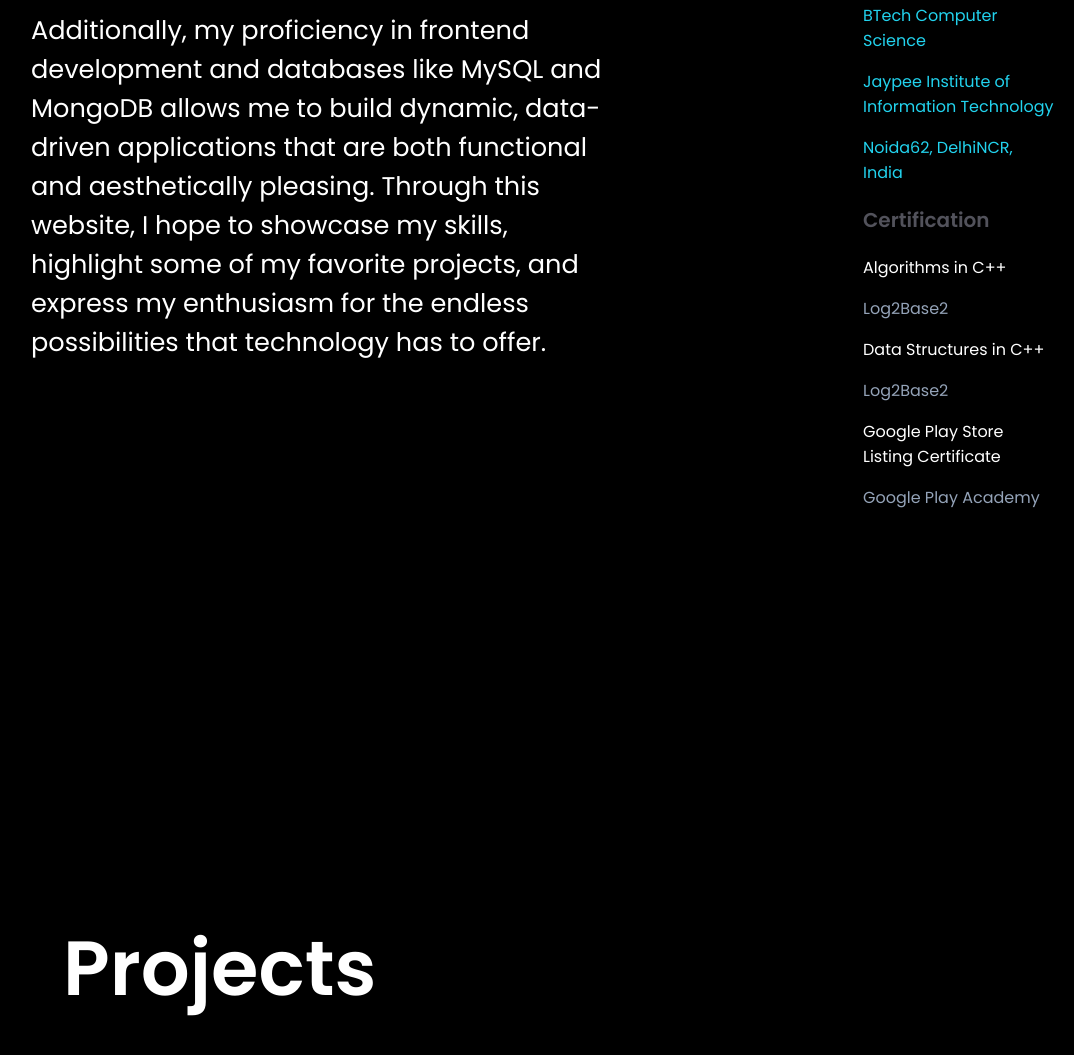
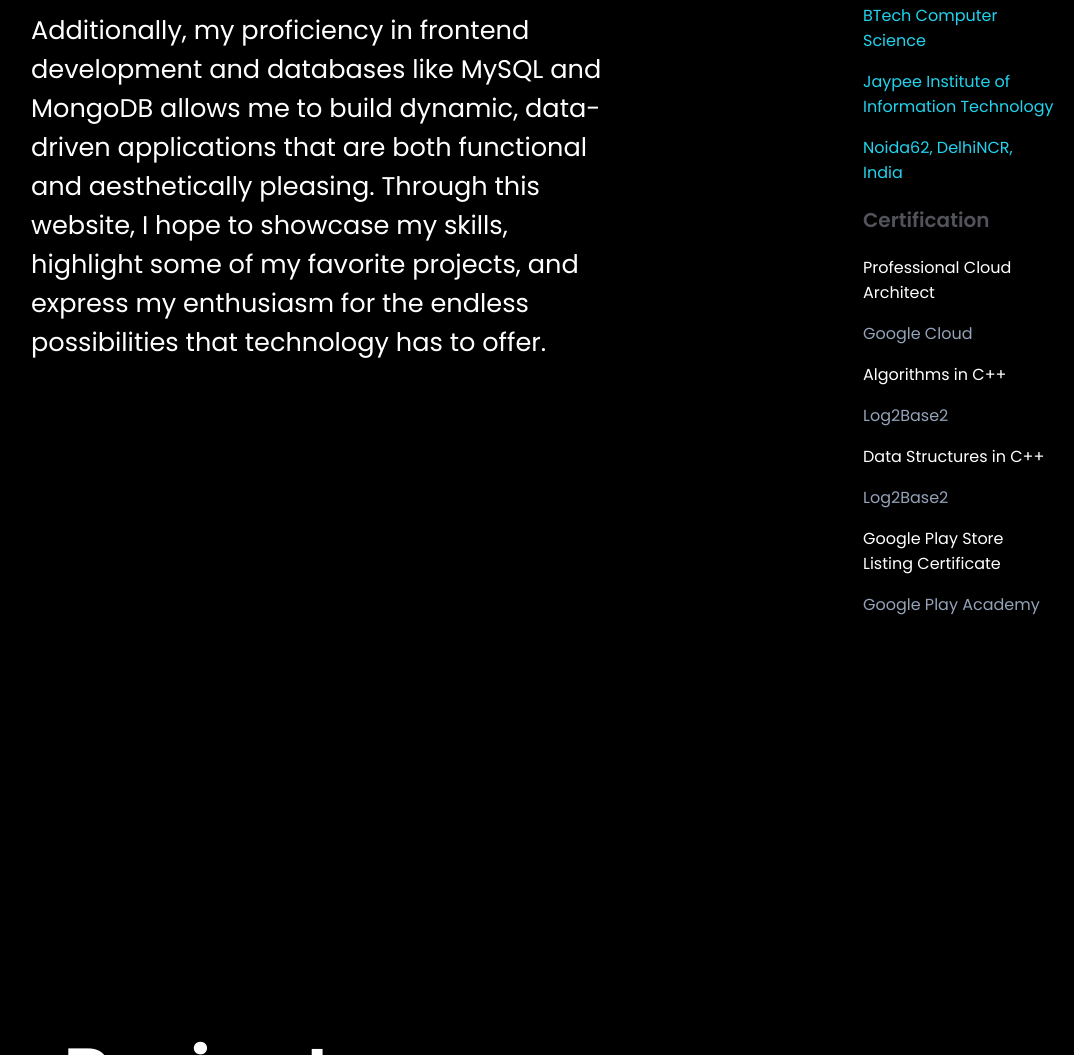
Before and after one commit to Adi-ayro/Adi-ayro.github.io, a plain HTML site: page index.html in a window 1280 px wide. Shown: the part 1388-2443 px from the top of the page, without its empty margins (97-1171 px from the left). Drawn offline with Linux system fonts and the light colour scheme.

Commit message:
Update index.html

```diff
--- a/index.html
+++ b/index.html
@@ -40,6 +40,8 @@
                         <p>Noida62, DelhiNCR, India</p>
                     </span>
                     <h3>Certification</h3>
+                    <p>Professional Cloud Architect</p>
+                    <p style="color: var(--slate2)">Google Cloud</p>
                     <p>Algorithms in C++</p>
                     <p style="color: var(--slate2)">Log2Base2</p>
                     <p>Data Structures in C++</p>
```
